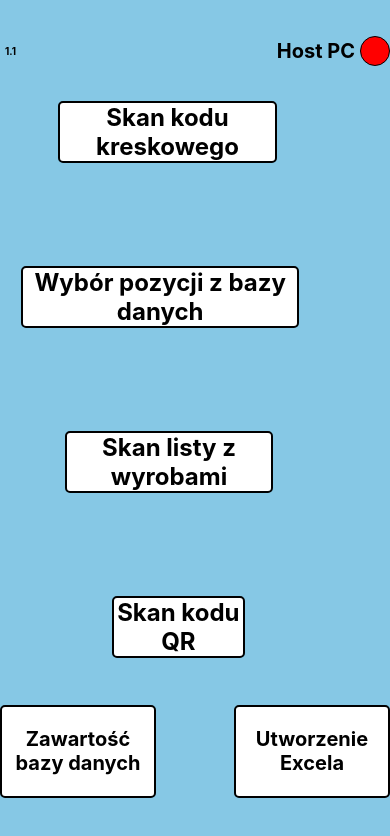
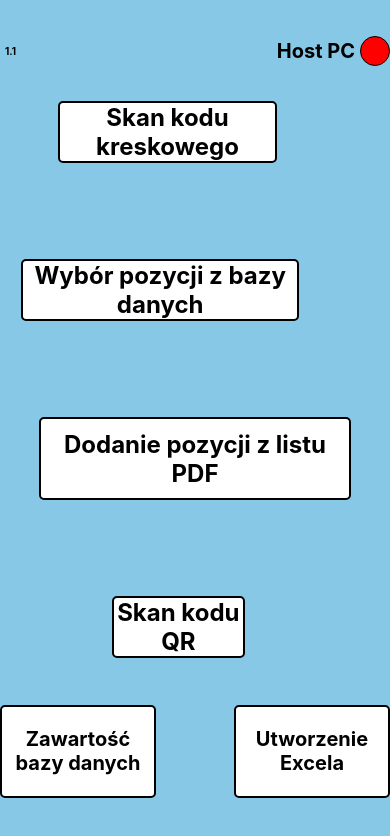
Before and after one commit to SAMBERENO/BarCodeScanner, a React Native app: screen /HomeScreen in a window 390 px wide. Shown: the top 836 px of the page. Built offline with nearby package versions, Linux system fonts and the light colour scheme.

Commit message:
Releasing 1.1 with ability to make BackEnd read local PDF files

```diff
--- /dev/null
+++ b/src/functions/AddPdfRecords.ts
@@ -0,0 +1,19 @@
+import { fetchWithTimeout } from "@/functions/fetchWithTimeout";
+import {Alert} from "react-native";
+import {getBackendUrl} from "@/functions/ConnectToService";
+
+export async function addPdfRecords(): Promise<void> {
+    const backendUrl = await getBackendUrl();
+    const response = await fetchWithTimeout(
+        `${backendUrl}/android/addPDFRecords`,
+        {
+            method: "POST"
+        }
+    );
+    if (!response.ok) {
+        Alert.alert(response.statusText);
+    }
+    if (response.ok) {
+        Alert.alert("Odczytano PDF");
+    }
+}
--- a/src/functions/CreateLists.ts
+++ b/src/functions/CreateLists.ts
@@ -4,20 +4,15 @@ import {fetchWithTimeout} from "@/functions/fetchWithTimeout";
 
 export async function createLists(): Promise<void> {
     const backendUrl = await getBackendUrl();
-
     const response = await fetchWithTimeout(
         `${backendUrl}/android/createLists`,
         {
             method: "GET"
         }
     );
-
     if (!response.ok) {
-        throw new Error(
-            `Błąd podczas wywołania /android/createLists: ${response.status}`
-        );
+        Alert.alert(response.statusText);
     }
-
     if (response.ok) {
         Alert.alert("Utworzono pliki Excel")
     }
--- a/src/screens/HomeScreen.tsx
+++ b/src/screens/HomeScreen.tsx
@@ -3,6 +3,7 @@ import {styles} from '@/styles'
 import {StackParams} from "@/navigation/navigationStack";
 import {NativeStackScreenProps} from "@react-navigation/native-stack";
 import { createLists } from "@/functions/CreateLists";
+import {addPdfRecords} from "@/functions/AddPdfRecords";
 
 type Props = NativeStackScreenProps<StackParams, "HomeScreen">;
 
@@ -37,13 +38,14 @@ export default function HomeScreen({ navigation }: Props){
                    </Text>
                </View>
            </Pressable>
-           <Pressable>
                <View style={styles.middleRoundedRectangle}>
+                   <Pressable onPress={async () => {
+                       await addPdfRecords();}}>
                    <Text style={styles.middleButtons}>
-                       Skan listy z wyrobami
+                       Dodanie pozycji z listu PDF
                    </Text>
-               </View>
            </Pressable>
+       </View>
            <Pressable onPress={() => navigation.navigate("QrScannerScreen")}>
                <View style={styles.middleRoundedRectangle}>
                    <Text style={styles.middleButtons}>
@@ -59,12 +61,8 @@ export default function HomeScreen({ navigation }: Props){
                </Text>
            </View>
             <View style={styles.footerRoundedRectangle}>
-                <Pressable onPress={async () => { try {
-                    await createLists();
-                    console.log("createLists wykonane poprawnie");
-                } catch (error) {
-                    console.log("Błąd:", error);
-                }}}>
+                <Pressable onPress={async () => {
+                    await createLists();}}>
                 <Text style={styles.footerButtons}>
                     Utworzenie Excela
                 </Text>
```
